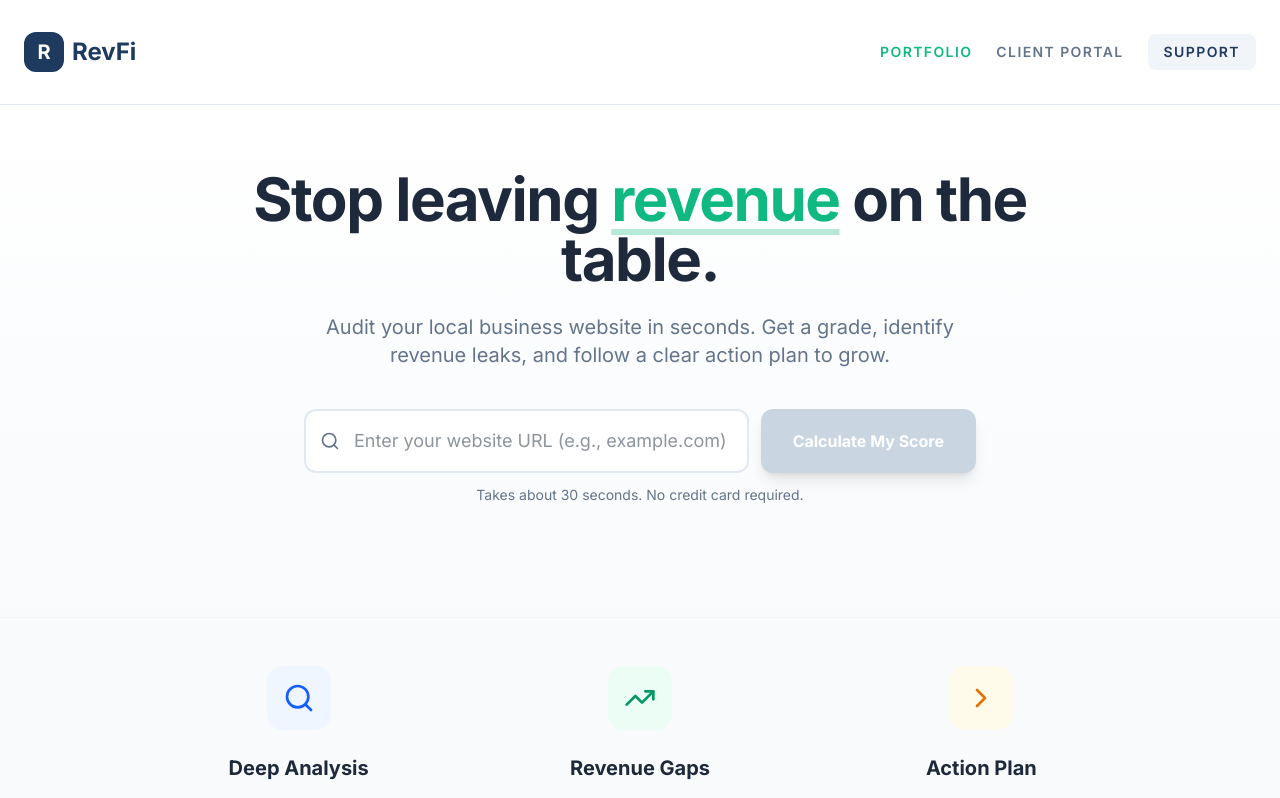
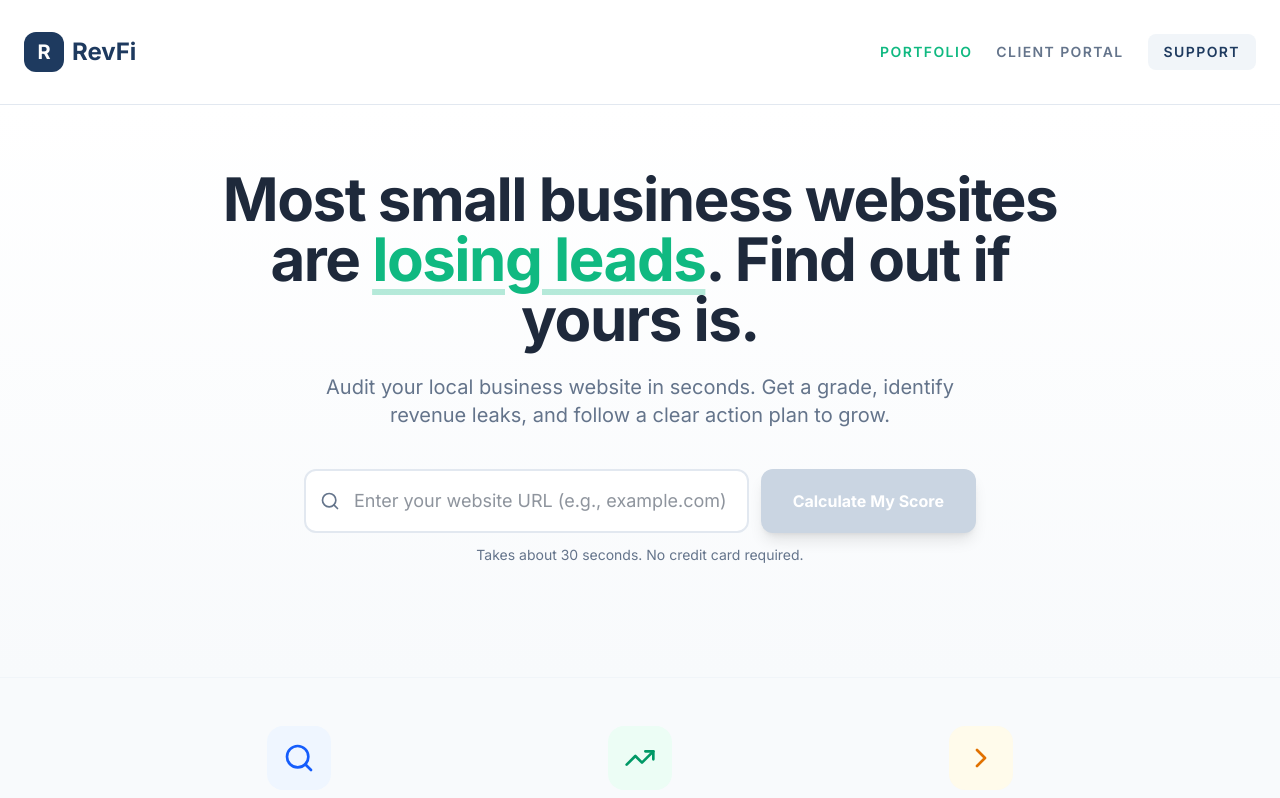
Before and after one commit to spicylinus/revfi, a Next.js app: page / in a window 1280 px wide. Shown: the top 798 px of the page. Built offline with nearby package versions, Linux system fonts and the light colour scheme.

Commit message:
Rebrand: Updated hero headline and component usage

```diff
--- a/src/app/page.tsx
+++ b/src/app/page.tsx
@@ -100,7 +100,7 @@ export default function Home() {
             animate={{ opacity: 1, y: 0 }}
             className="text-4xl md:text-6xl font-bold text-text-primary mb-6 tracking-tight"
           >
-            Stop leaving <span className="text-accent underline decoration-accent/30 underline-offset-8">revenue</span> on the table.
+            Most small business websites are <span className="text-accent underline decoration-accent/30 underline-offset-8">losing leads</span>. Find out if yours is.
           </motion.h2>
           <motion.p
             initial={{ opacity: 0, y: 20 }}
```
